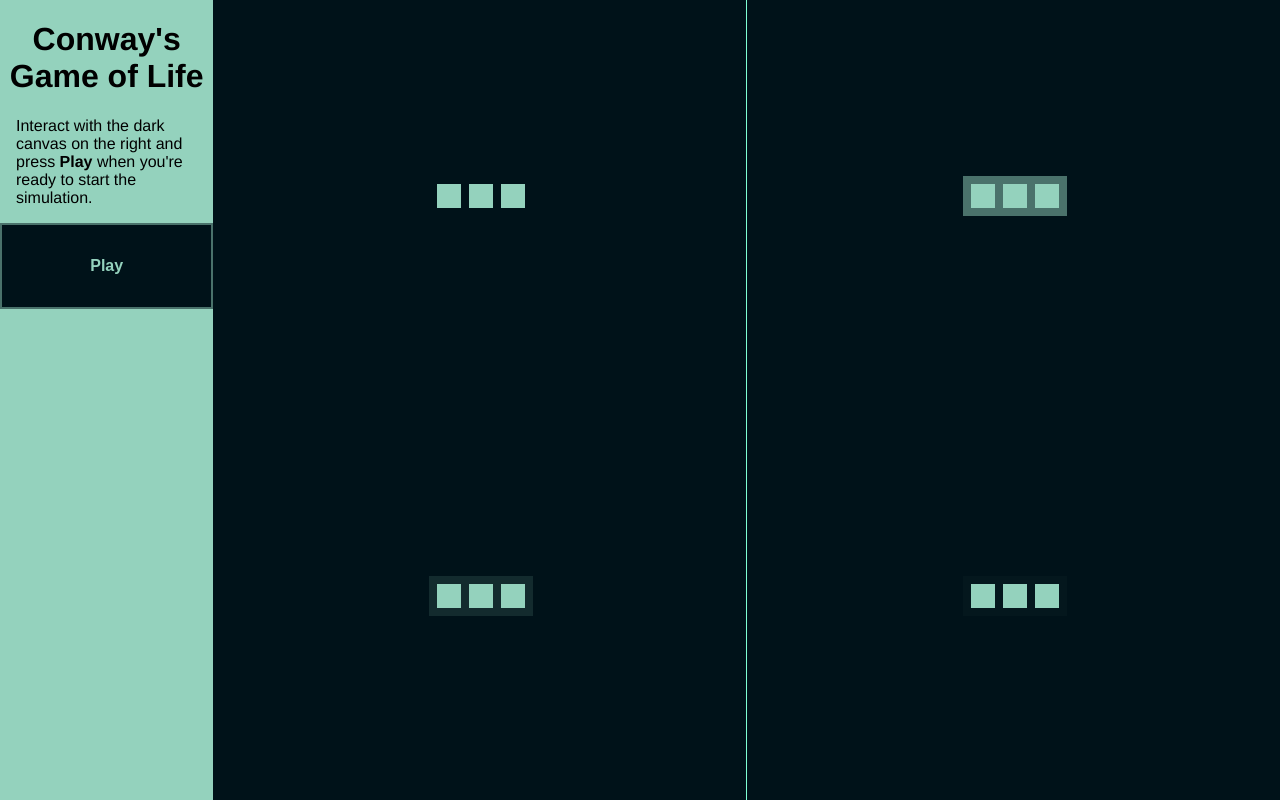
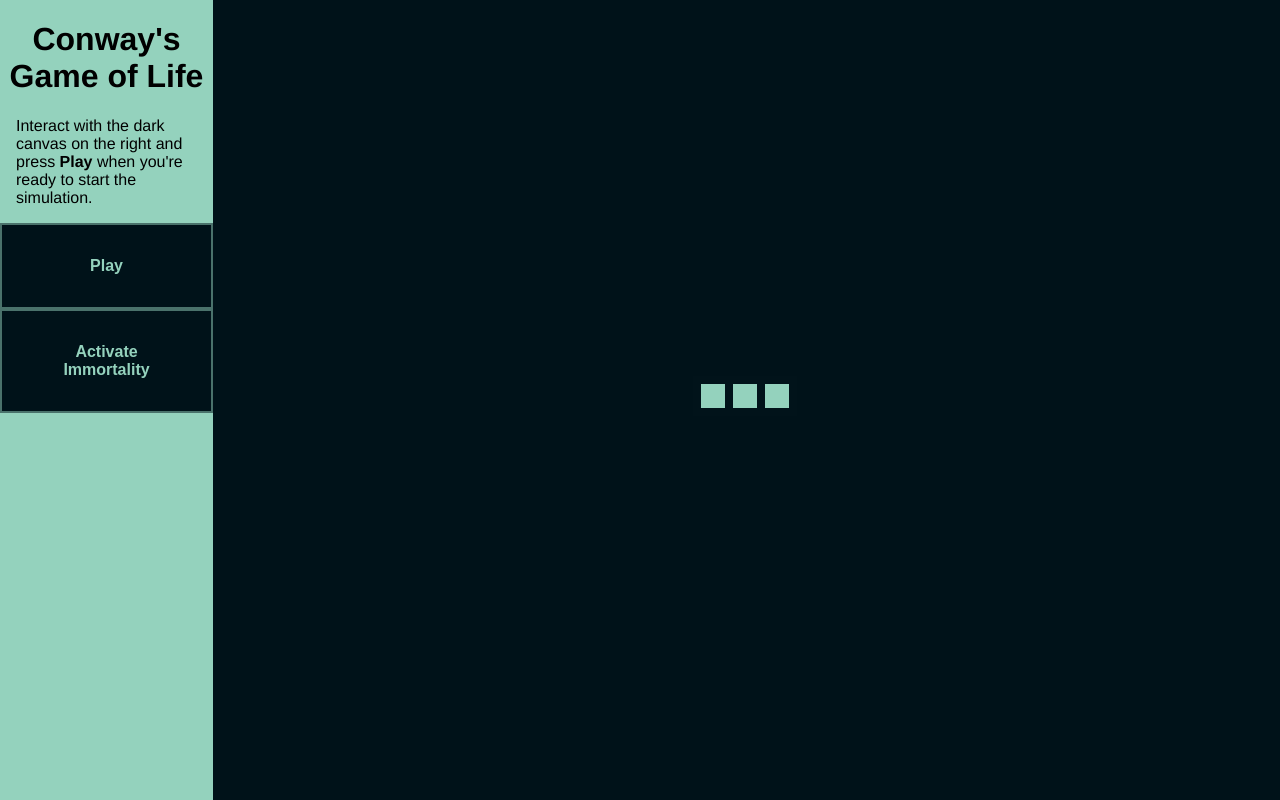
Before and after one commit to fjcmontenegro/conways-game-of-life, a React (Create React App) app: page / in a window 1280 px wide. Built offline with nearby package versions, Linux system fonts and the light colour scheme.

Commit message:
Add immortality

```diff
--- a/src/App.tsx
+++ b/src/App.tsx
@@ -5,6 +5,7 @@ import './styles/styles.css'
 
 export default function App(): React.ReactElement {
   const [isPlaying, setIsPlaying] = useState(false)
+  const [immortality, setImmortality] = useState(false)
 
   const handleClick = () => {
     setIsPlaying((p) => !p)
@@ -12,9 +13,14 @@ export default function App(): React.ReactElement {
 
   return (
     <div style={style}>
-      <Info onPlay={handleClick} isPlaying={isPlaying} />
+      <Info
+        onPlay={handleClick}
+        immortality={immortality}
+        onToggleImmortality={() => setImmortality((im) => !im)}
+        isPlaying={isPlaying}
+      />
       <div className="canvas-area">
-        <div style={{ height: '50%', width: '50%' }}>
+        {/* <div style={{ height: '50%', width: '50%' }}>
           <Canvas isPlaying={isPlaying} fadeRate={1} drawDead={false} />
         </div>
         <div style={{ height: '50%', width: '50%' }}>
@@ -25,7 +31,12 @@ export default function App(): React.ReactElement {
         </div>
         <div style={{ height: '50%', width: '50%' }}>
           <Canvas isPlaying={isPlaying} fadeRate={0.05} />
-        </div>
+        </div> */}
+        <Canvas
+          isPlaying={isPlaying}
+          immortality={immortality}
+          fadeRate={0.01}
+        />
       </div>
     </div>
   )
--- a/src/components/Canvas.tsx
+++ b/src/components/Canvas.tsx
@@ -5,6 +5,7 @@ interface Props {
   drawDead?: boolean
   fadeRate?: number
   fps?: number
+  immortality?: boolean
   isPlaying: boolean
 }
 
@@ -12,6 +13,7 @@ const Canvas = ({
   drawDead,
   fadeRate,
   fps,
+  immortality,
   isPlaying,
 }: Props): React.ReactElement => {
   const canvasRef = useRef<HTMLCanvasElement>(null)
@@ -23,6 +25,12 @@ const Canvas = ({
       gameRef.current.setPlay(isPlaying)
     }
   }, [isPlaying])
+
+  useEffect(() => {
+    if (gameRef.current && immortality !== undefined) {
+      gameRef.current.setImmortality(immortality)
+    }
+  }, [immortality])
 
   useEffect(() => {
     const canvas = canvasRef.current
@@ -40,6 +48,7 @@ const Canvas = ({
           fadeRate: fadeRate,
           fps: fps,
           drawDead: drawDead,
+          immortality: immortality,
         })
         gameRef.current.init()
         gameRef.current.mainLoop()
--- a/src/components/Info.tsx
+++ b/src/components/Info.tsx
@@ -3,9 +3,16 @@ import React from 'react'
 interface Props {
   isPlaying: boolean
   onPlay: () => void
+  immortality: boolean
+  onToggleImmortality: () => void
 }
 
-const Info = ({ isPlaying, onPlay }: Props): React.ReactElement => {
+const Info = ({
+  isPlaying,
+  onPlay,
+  immortality,
+  onToggleImmortality,
+}: Props): React.ReactElement => {
   return (
     <div className="info-container">
       <div>
@@ -40,6 +47,11 @@ const Info = ({ isPlaying, onPlay }: Props): React.ReactElement => {
       <div className="play-control">
         <button onClick={onPlay}>{isPlaying ? 'Pause' : 'Play'}</button>
       </div>
+      <div className="play-control">
+        <button onClick={onToggleImmortality}>
+          {immortality ? 'Deactivate Immortality' : 'Activate Immortality'}
+        </button>
+      </div>
     </div>
   )
 }
--- a/src/game/modules/game.ts
+++ b/src/game/modules/game.ts
@@ -9,6 +9,7 @@ type GameConstructorOptions = {
   drawDead?: boolean
   fps?: number
   fadeRate?: number
+  immortality?: boolean
 }
 
 export class Game {
@@ -30,6 +31,7 @@ export class Game {
 
   lastLoopPerformance: number[]
   drawDead: boolean
+  immortality: boolean
 
   constructor(
     canvas: HTMLCanvasElement,
@@ -55,6 +57,7 @@ export class Game {
     this.fps = options?.fps ?? DEFAULT_FPS
     this.fadeRate = options?.fadeRate ?? DEFAULT_FADE_RATE
     this.drawDead = options?.drawDead ?? true
+    this.immortality = options?.immortality ?? false
   }
 
   resize(container: HTMLDivElement): void {
@@ -101,6 +104,10 @@ export class Game {
 
   setPlay(play: boolean): void {
     this.isPlaying = play
+  }
+
+  setImmortality(immortality: boolean): void {
+    this.immortality = immortality
   }
 
   updatePoint(mouseX: number, mouseY: number): void {
@@ -155,14 +162,20 @@ export class Game {
         if (rule1 || rule2) {
           newGrid.set(x, y, 1)
         } else {
+          // All other live cells die in the next generation. Similarly, all other dead cells stay dead.
           const cellOldValue = this.grid.get(x, y)
+
           if (cellOldValue && cellOldValue > 0) {
-            // avoid rounding errors by limiting value to 0..1
-            const newValue = cellOldValue - this.fadeRate
-            newGrid.set(x, y, newValue < 0 ? 0 : newValue > 1 ? 1 : newValue)
+            if (this.immortality) {
+              newGrid.set(x, y, cellOldValue)
+            } else {
+              // take a bit of life away
+              const newValue = cellOldValue - this.fadeRate
+              // avoid rounding errors by limiting value to 0..1
+              newGrid.set(x, y, newValue < 0 ? 0 : newValue > 1 ? 1 : newValue)
+            }
           }
         }
-        // All other live cells die in the next generation. Similarly, all other dead cells stay dead.
       }
     }
 
```
